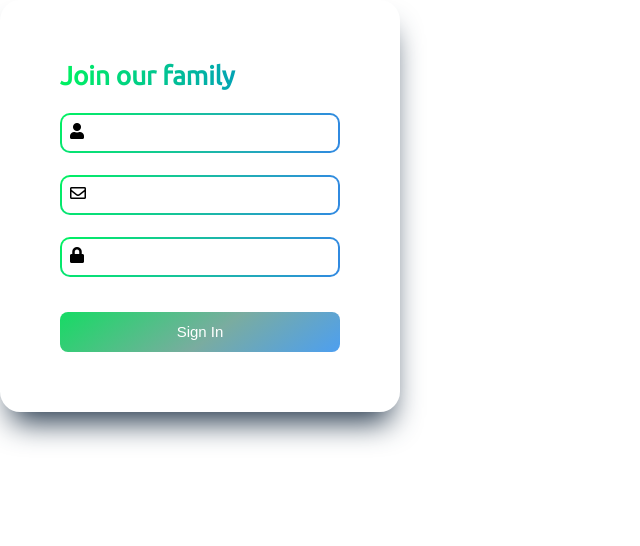
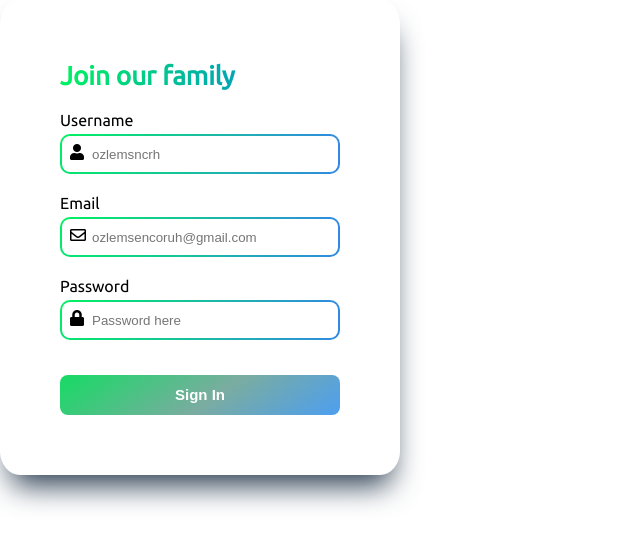
Before and after one commit to ozzlems/Validation-Form-, a plain HTML site: page index.html in a window 1280 px wide. Shown: the whole page, without its empty margins (0-640 px from the left). Drawn offline with Linux system fonts and the light colour scheme; a web font is replaced by a local one.

Commit message:
targetted class and id names

```diff
--- a/index.html
+++ b/index.html
@@ -23,27 +23,27 @@
         <form id="form">
             <div class="title"> Join our family </div>
             <div>
-                <label for="username"></label>
+                <label for="username">Username</label>
                 <i class="fas fa-user"></i>
-                <input type="text" name="username" id="username">
+                <input type="text" name="username" id="username" placeholder="ozlemsncrh">
 
                 <i class="fas fa-exclamation-circle failure-icon"></i>
                 <i class="far fa-check-circle success-icon"></i>
                 <div class="error"></div>
             </div>
             <div>
-                <label for="email"></label>
+                <label for="email">Email</label>
                 <i class="far fa-envelope"></i>
-                <input type="text" name="email" id="email">
+                <input type="text" name="email" id="email" placeholder="ozlemsencoruh@gmail.com">
 
                 <i class="fas fa-exclamation-circle failure-icon"></i>
                 <i class="far fa-check-circle success-icon"></i>
                 <div class="error"></div>
             </div>
             <div>
-                <label for="password"></label>
+                <label for="password">Password</label>
                 <i class="fas fa-lock"></i>
-                <input type="text" name="password" id="password">
+                <input type="password" name="password" id="password" placeholder="Password here">
 
                 <i class="fas fa-exclamation-circle failure-icon"></i>
                 <i class="far fa-check-circle success-icon"></i>
--- a/index.js
+++ b/index.js
@@ -0,0 +1,10 @@
+let id = (id) => document.getElementById(id);
+let classes = (classes) => document.getElementsByClassName(classes);
+
+
+let username = id("username"),
+email = id("email"),
+ password =id("password"),
+ errorMsg = classes("error"),
+ successIcon = classes("success-icon"),
+ failureIcon = classes("failure-icon");
--- a/styles.css
+++ b/styles.css
@@ -34,7 +34,7 @@ background-image: linear-gradient(to right, #00F260,#0575E6);
 
 label{
     display: block;
-    margin-bottom: 2px;
+    margin-bottom: 5px;
 }
 
 form div input{
@@ -43,6 +43,7 @@ form div input{
   border-radius: 10px;
   background-image:  linear-gradient(white, white), radial-gradient(circle at top left, #00F260,#3189e2) ;
   outline: none;
+  padding: 0 30px;
   background-origin: border-box;
   background-clip: padding-box, border-box;
   border: double 2.3px transparent;
@@ -101,6 +102,7 @@ button{
   cursor: pointer;
   transition: all 0.1 ease;
   font-size: 15px;
+  font-weight: bold;
 }
 
 button:hover {
```
